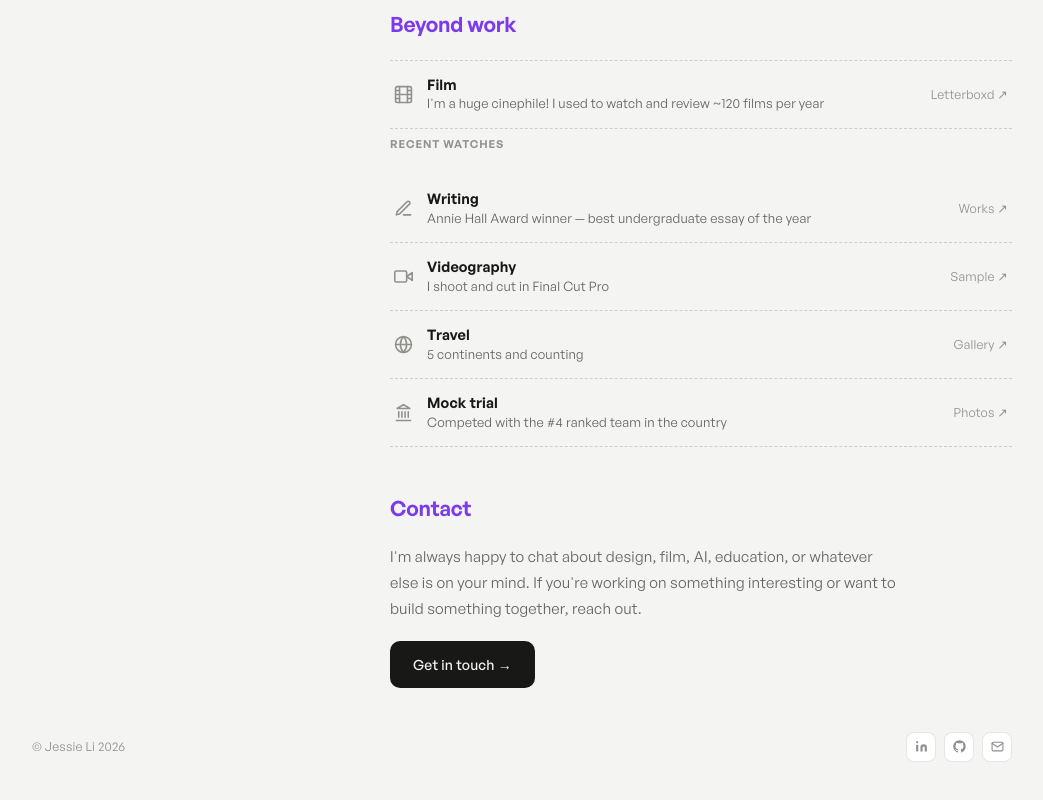
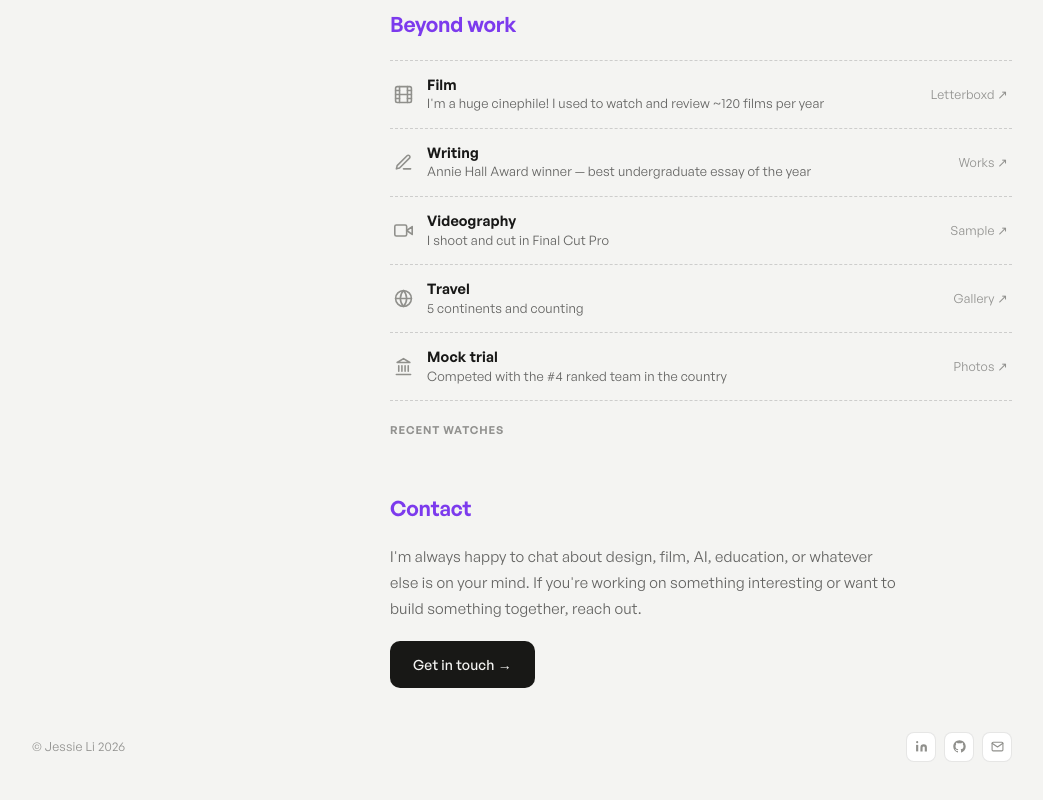
Before and after one commit to jessie-qs-li/portfolio, a Next.js app: page / in a window 1280 px wide. Shown: the part 2055-2855 px from the top of the page, without its empty margins (118-1161 px from the left). Built offline with nearby package versions, Linux system fonts and the light colour scheme; no server answers.

Commit message:
Move Recent watches back to end of Beyond work section

```diff
--- a/app/globals.css
+++ b/app/globals.css
@@ -190,7 +190,7 @@ a.contact-row:hover { color: var(--text); }
 a.row-right:hover, .row-right a:hover { color: var(--text); }
 
 /* letterboxd (kept from previous design) */
-.letterboxd-block { margin: 6px 0 14px; }
+.letterboxd-block { margin-top: 20px; }
 .letterboxd-recent-label { font-size: 11px; font-weight: 600; text-transform: uppercase; letter-spacing: 0.08em; color: var(--text3); margin-bottom: 8px; }
 .letterboxd-recent { list-style: none; padding: 0; margin: 0; display: flex; flex-direction: column; }
 .letterboxd-recent-item { display: flex; align-items: baseline; justify-content: space-between; gap: 12px; padding: 7px 2px; border-bottom: 1px dashed var(--border-dash); }
--- a/app/page.tsx
+++ b/app/page.tsx
@@ -166,10 +166,6 @@ export default function Home() {
                 </div>
                 <a className="row-right" href="https://letterboxd.com/qishan_li/" target="_blank" rel="noopener">Letterboxd ↗</a>
               </div>
-              <div className="letterboxd-block">
-                <div className="letterboxd-recent-label">Recent watches</div>
-                <LetterboxdRecent />
-              </div>
               <div className="cv-row">
                 <svg className="row-icon" viewBox="0 0 24 24" fill="none" stroke="currentColor" strokeWidth="2" strokeLinecap="round" strokeLinejoin="round" aria-hidden><path d="M12 20h9"/><path d="M16.5 3.5a2.121 2.121 0 0 1 3 3L7 19l-4 1 1-4L16.5 3.5z"/></svg>
                 <div className="row-body">
@@ -202,6 +198,10 @@ export default function Home() {
                 </div>
                 <a className="row-right" href="https://www.instagram.com/p/DAwwBkyPLXY/" target="_blank" rel="noopener">Photos ↗</a>
               </div>
+            </div>
+            <div className="letterboxd-block">
+              <div className="letterboxd-recent-label">Recent watches</div>
+              <LetterboxdRecent />
             </div>
           </section>
 
```
